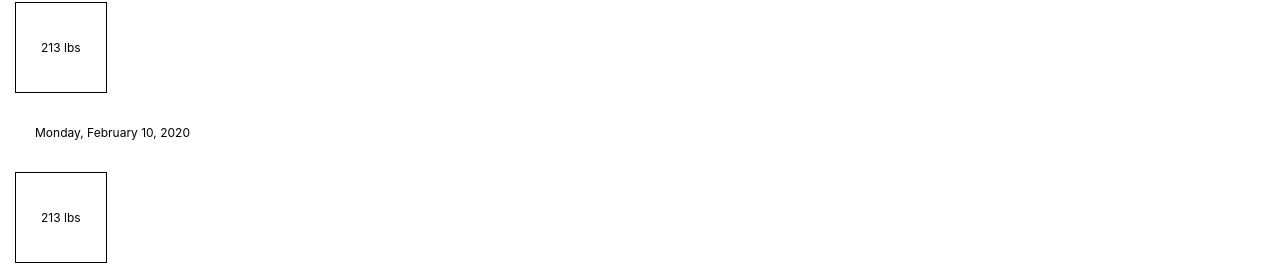
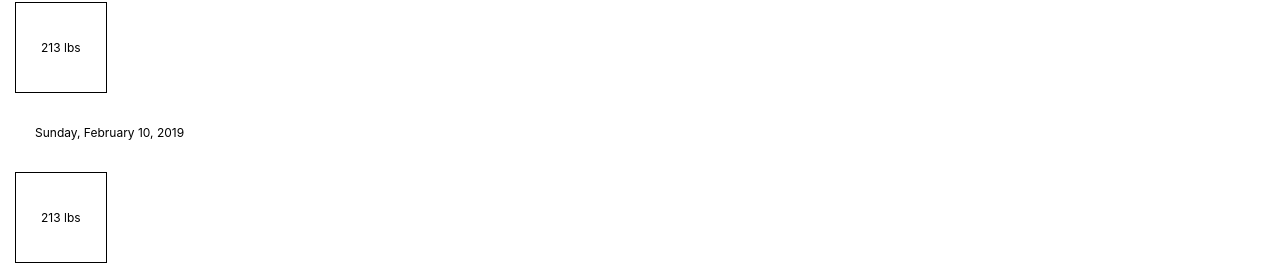
Before and after one commit to cfloyd252/My-Fit-Journal-Client, a React (Create React App) app: page /journal/weight in a window 1280 px wide. Shown: the part 167-432 px from the top of the page. Built offline with nearby package versions, Linux system fonts and the light colour scheme; the HTML template or start-up script is replaced by a standard one.

Commit message:
fixed time dilemma

```diff
--- a/src/Components/DateContainer/DateContainer.js
+++ b/src/Components/DateContainer/DateContainer.js
@@ -6,7 +6,7 @@ export class DateContainer extends Component {
   render() {
     let options = { weekday: 'long', year: 'numeric', month: 'long', day: 'numeric'};
     const filteredArrayByDate = this.props.dataArray.filter(dataObject => {
-      return this.props.date === new Date(dataObject.datetime).toLocaleDateString('en-US', options)
+      return this.props.date === new Date(dataObject.log_time).toLocaleDateString('en-US', options)
     })
 
     const logData = filteredArrayByDate.map(dataObject => {
--- a/src/Components/LogView/LogView.js
+++ b/src/Components/LogView/LogView.js
@@ -12,7 +12,7 @@ export class LogView extends Component {
     const dateContainers = sortedArrayByDate.map(dataObject => {
       return (
         <DateContainer
-          date={new Date(dataObject.datetime).toLocaleDateString('en-US', options)}
+          date={new Date(dataObject.log_time).toLocaleDateString('en-US', options)}
           dataArray={this.props.dataArray}
         />
       )
--- a/src/dummy-store.js
+++ b/src/dummy-store.js
@@ -5,21 +5,21 @@ export default {
       "user_name": "Test User 1",
       "quanity": 210,
       "unitOfMeasure": "lbs",
-      "datetime": "2020-02-15T15:45:26Z",
+      "log_time": "2020-02-15T15:45:26Z",
     },
     {
       "id": 2,
       "user_name": "Test User 1",
       "quanity": 213,
       "unitOfMeasure": "lbs",
-      "datetime": "2020-02-10T09:30:54Z",
+      "log_time": "2019-02-10T09:30:54Z",
     },
     {
       "id": 3,
       "user_name": "Test User 1",
       "quanity": 215,
       "unitOfMeasure": "lbs",
-      "datetime": "2020-02-04T11:23:54Z",
+      "log_time": "2020-02-04T11:23:54Z",
     },
   ],
   "waterData": [
@@ -28,21 +28,21 @@ export default {
       "user_name": "Test User 1",
       "quanity": 8,
       "unitOfMeasure": "fl oz",
-      "datetime": "2020-02-15T15:45:26Z",
+      "log_time": "2020-02-15T15:45:26Z",
     },
     {
       "id": 2,
       "user_name": "Test User 1",
       "quanity": 16,
       "unitOfMeasure": "fl oz",
-      "datetime": "2020-02-10T09:30:54Z",
+      "log_time": "2020-02-10T09:30:54Z",
     },
     {
       "id": 3,
       "user_name": "Test User 1",
       "quanity": 6,
       "unitOfMeasure": "fl oz",
-      "datetime": "2020-02-04T11:23:54Z",
+      "log_time": "2020-02-04T11:23:54Z",
     },
   ],
   "activityData": [
```
